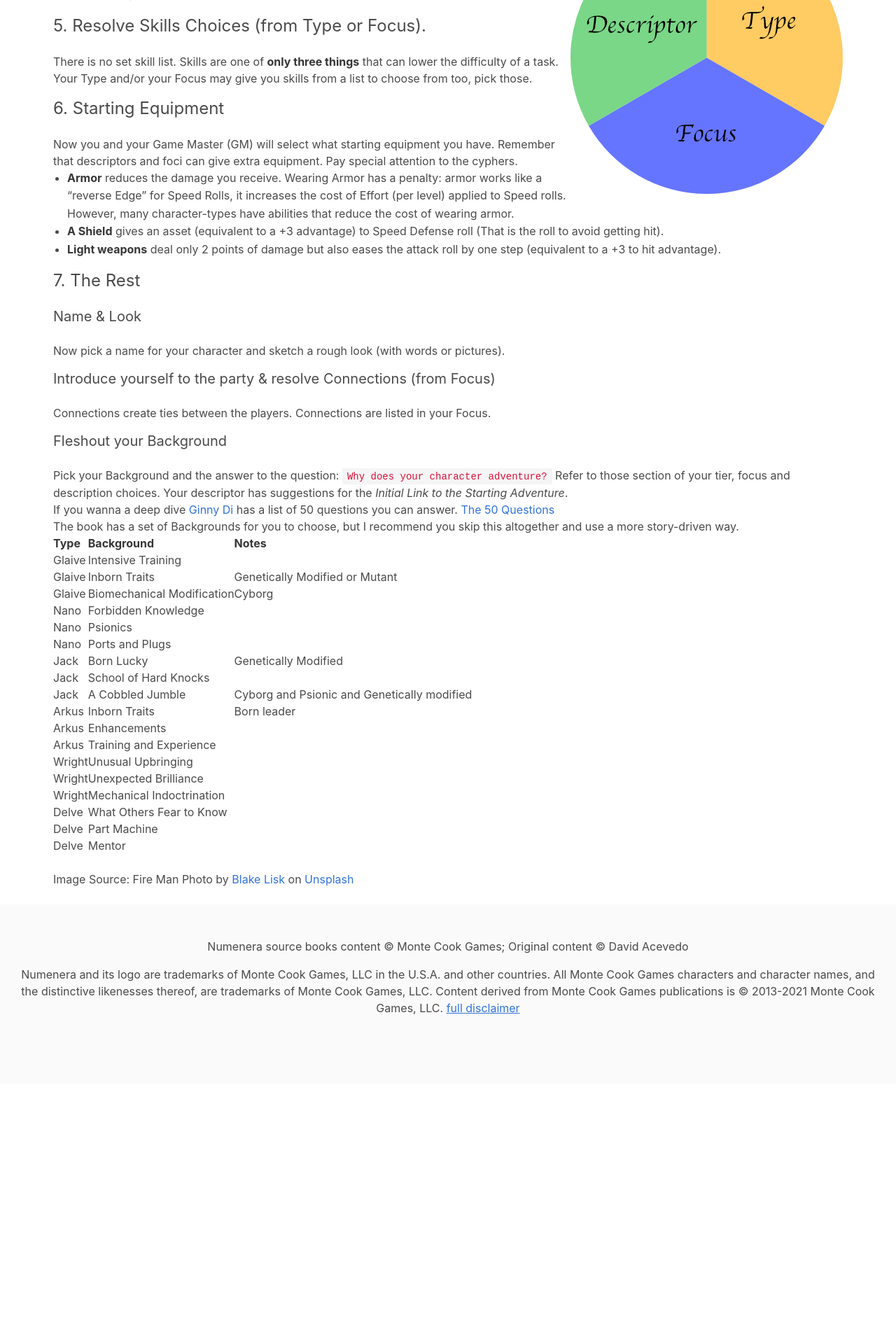
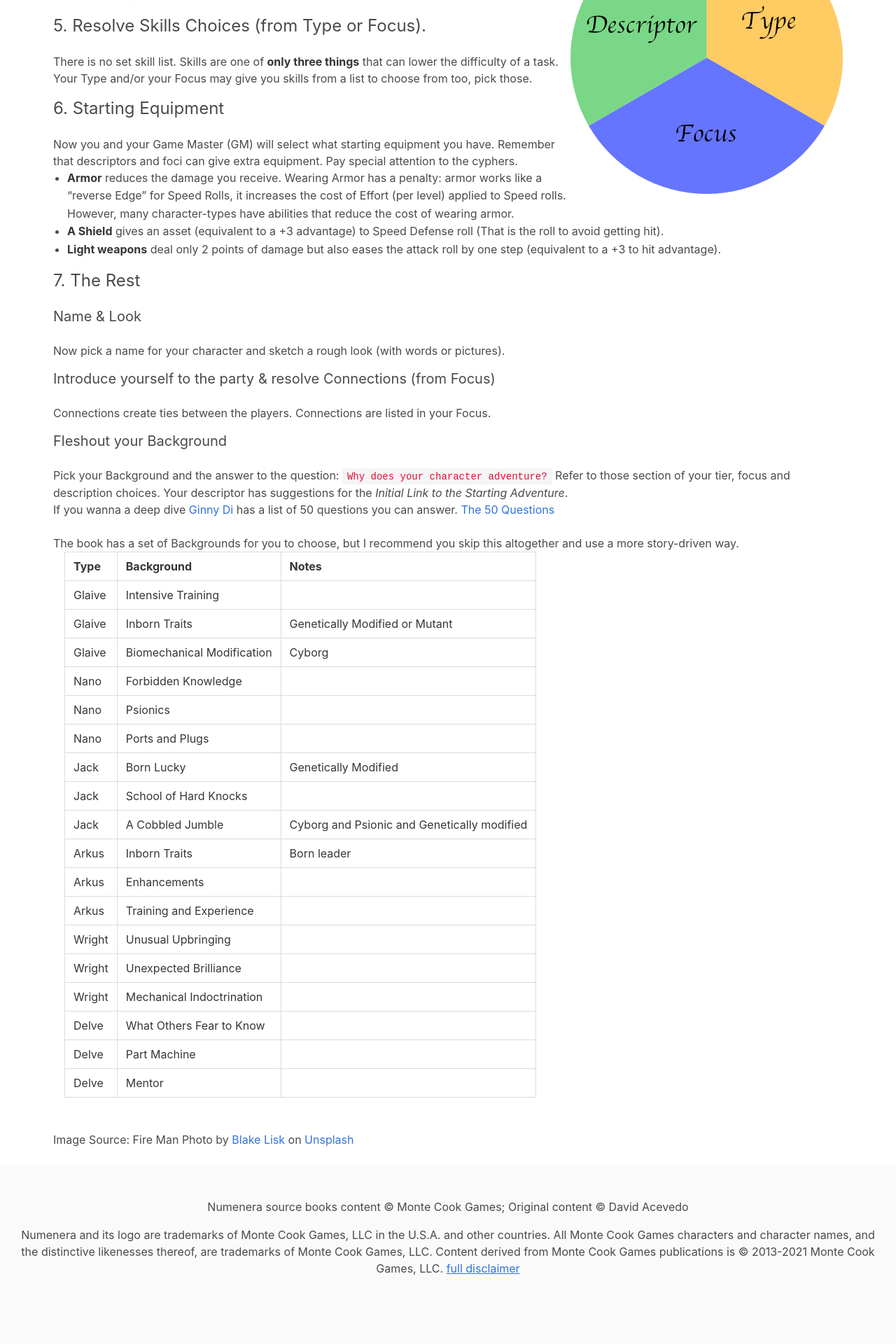
Before and after one commit to rebelwarrior/numenera, a Jekyll site: the page built from character-creation.md, in a window 1280 px wide. Shown: the part 1606-3526 px from the top of the page at 70% size. Built offline with Jekyll 4.4.1, drawn with Linux system fonts in a browser that asks for light colours; nearby versions of some CDN libraries; before the commit the page ends 3154 px from its top, so only the background shows below that.

Commit message:
Update character-creation.md

```diff
--- a/character-creation.md
+++ b/character-creation.md
@@ -111,6 +111,7 @@ Pick your Background and the answer to the question:  `Why does your character a
 
 If you wanna a deep dive [Ginny Di](https://youtu.be/OCrCrn2vuAc) has a list of 50 questions you can answer. [The 50 Questions]({{ site.url}}/50-questions)
 
+<br>
 The book has a set of Backgrounds for you to choose, but I recommend you skip this altogether and use a more story-driven way.
 
 Type | Background | Notes
@@ -133,6 +134,7 @@ Wright | Mechanical Indoctrination
 Delve | What Others Fear to Know
 Delve | Part Machine
 Delve | Mentor
+{:.table.is-hoverable.is-bordered.ml-4}
 
 <br>
 Image Source: Fire Man Photo by <a href="https://unsplash.com/@blakeliskphoto?utm_source=unsplash&utm_medium=referral&utm_content=creditCopyText">Blake Lisk</a> on <a href="https://unsplash.com/s/photos/fire-man?utm_source=unsplash&utm_medium=referral&utm_content=creditCopyText">Unsplash</a>
```
